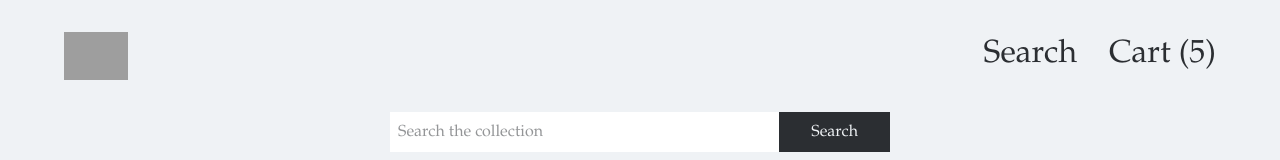
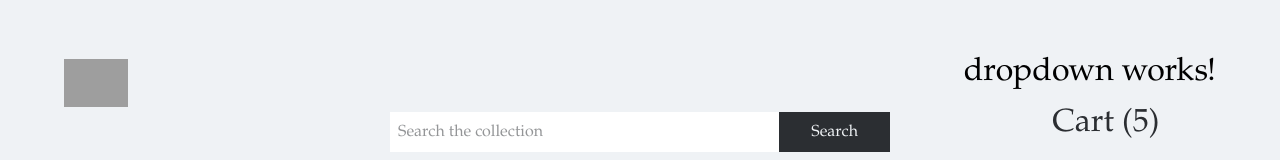
Before and after one commit to grizgy/shoppingApp, an Angular app: page / in a window 1280 px wide. Shown: the top 160 px of the page. Built offline with nearby package versions, Linux system fonts and the light colour scheme; data requests are answered from the project's data file; grey boxes are pictures that could not be loaded.

Commit message:
Generate dropdown

```diff
--- a/src/app/app.module.ts
+++ b/src/app/app.module.ts
@@ -8,6 +8,7 @@ import { MainFormComponent } from './components/main-form/main-form.component';
 import { SearchFormComponent } from './components/search-form/search-form.component';
 import { ItemComponent } from './components/item/item.component';
 import { FooterComponent } from './components/footer/footer.component';
+import { DropdownComponent } from './components/dropdown/dropdown.component';
 
 @NgModule({
   declarations: [
@@ -17,6 +18,7 @@ import { FooterComponent } from './components/footer/footer.component';
     SearchFormComponent,
     ItemComponent,
     FooterComponent,
+    DropdownComponent,
   ],
   imports: [
     BrowserModule,
--- /dev/null
+++ b/src/app/components/dropdown/dropdown.component.html
@@ -0,0 +1 @@
+<p>dropdown works!</p>
--- /dev/null
+++ b/src/app/components/dropdown/dropdown.component.ts
@@ -0,0 +1,15 @@
+import { Component, OnInit } from '@angular/core';
+
+@Component({
+  selector: 'app-dropdown',
+  templateUrl: './dropdown.component.html',
+  styleUrls: ['./dropdown.component.css']
+})
+export class DropdownComponent implements OnInit {
+
+  constructor() { }
+
+  ngOnInit(): void {
+  }
+
+}
--- a/src/app/components/header/header.component.html
+++ b/src/app/components/header/header.component.html
@@ -5,7 +5,8 @@
       </a>
     </div>
     <div class="header-right">
-      <a class="header-links" >Search</a>
+      <app-dropdown></app-dropdown>
+      <!-- <a class="header-links" >Search</a> -->
       <a class="header-links" >{{text}}</a>
     </div>
   </header>
```
Also changed, not shown: src/app/components/dropdown/dropdown.component.css (added), 1 other file (tests, documents, lock files or other folders).
